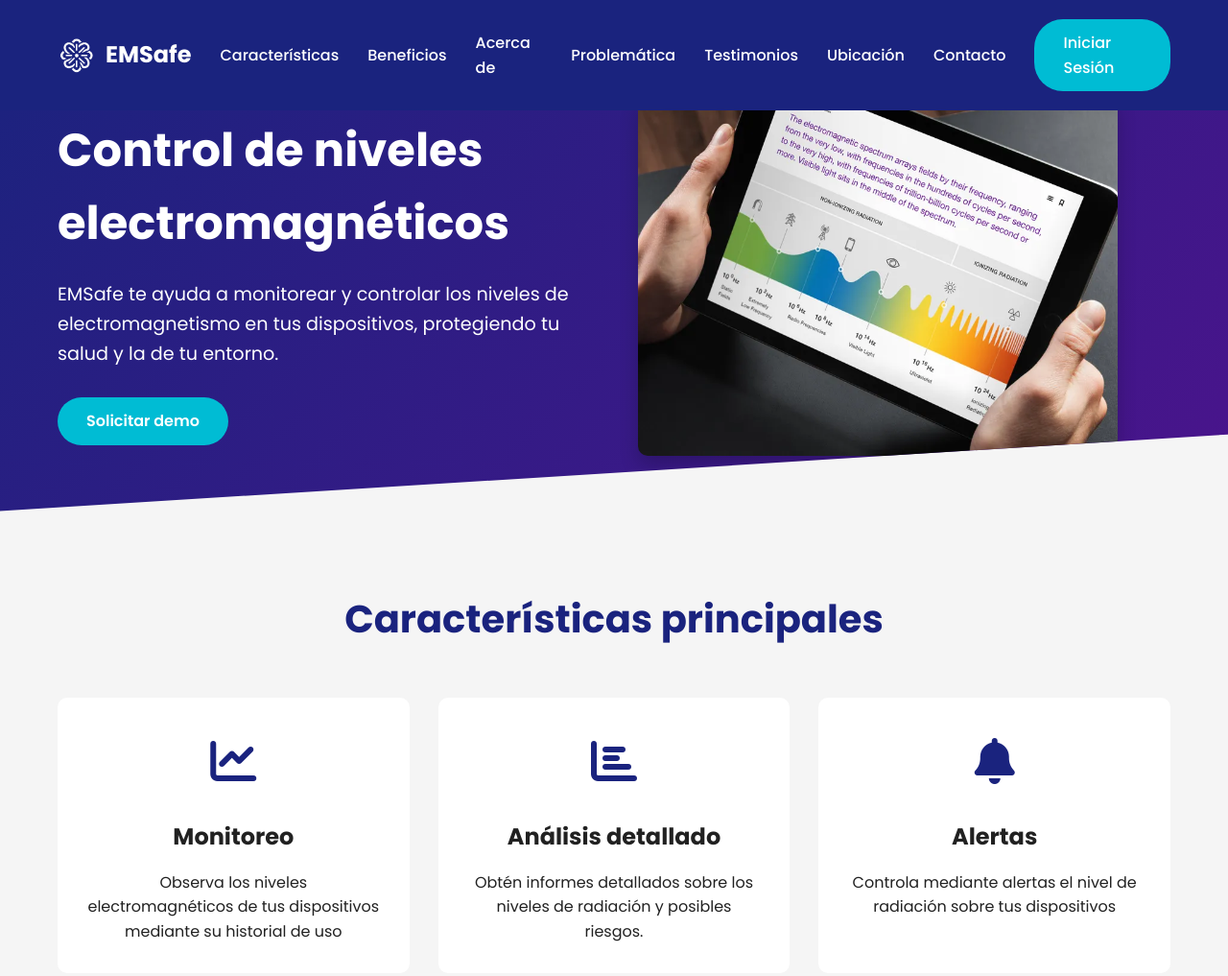
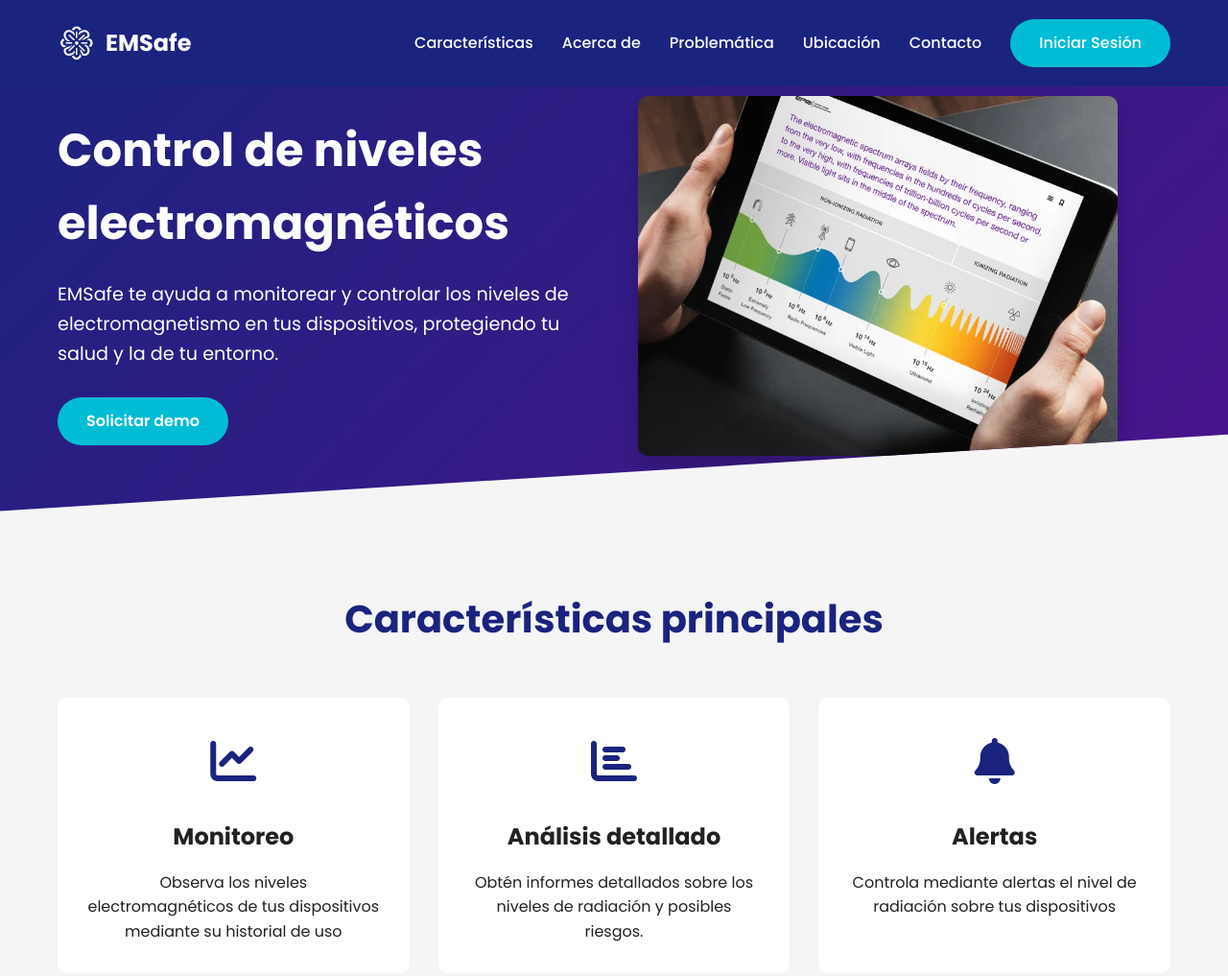
Before and after one commit to EMSafeUPC/EMSafe.github.io, a plain HTML site: page index.html in a window 1280 px wide. Shown: the top 1017 px of the page at 96% size. Drawn offline with Linux system fonts and the light colour scheme.

Commit message:
feat: update index.html

```diff
--- a/index.html
+++ b/index.html
@@ -22,13 +22,11 @@
             </label>
             <ul class="nav-links">
                 <li><a href="#features">Características</a></li>
-                <li><a href="#benefits">Beneficios</a></li>
                 <li><a href="#about">Acerca de</a></li>
                 <li><a href="#problem">Problemática</a></li>
-                <li><a href="#testimonials">Testimonios</a></li>
                 <li><a href="#location">Ubicación</a></li>
                 <li><a href="#contact">Contacto</a></li>
-                <li><a href="./navbar/login.html" class="cta-button">Iniciar Sesión</a></li>
+                <li><a href="https://emsafe-bcdfd.web.app/login" class="cta-button">Iniciar Sesión</a></li>
             </ul>
         </nav>
     </header>
@@ -143,7 +141,7 @@
                                 <br>
                             </div>
                             <div class="video-wrapper">
-                                <iframe width="100%" height="315" src="https://www.youtube.com/embed/PugZMNy-vUk" title="Video sobre EMSafe Product" frameborder="0" allow="accelerometer; autoplay; clipboard-write; encrypted-media; gyroscope; picture-in-picture" allowfullscreen></iframe>
+                                <iframe width="100%" height="315" src="https://upcedupe-my.sharepoint.com/:v:/g/personal/u202218791_upc_edu_pe/Ecr4gx5JJKpInMJ9cE75mQwBDwbGKn4O6r74JwKe_Mq-eQ?nav=eyJyZWZlcnJhbEluZm8iOnsicmVmZXJyYWxBcHAiOiJPbmVEcml2ZUZvckJ1c2luZXNzIiwicmVmZXJyYWxBcHBQbGF0Zm9ybSI6IldlYiIsInJlZmVycmFsTW9kZSI6InZpZXciLCJyZWZlcnJhbFZpZXciOiJNeUZpbGVzTGlua0NvcHkifX0&e=9RQlFZ" title="Video sobre EMSafe Product" frameborder="0" allow="accelerometer; autoplay; clipboard-write; encrypted-media; gyroscope; picture-in-picture" allowfullscreen></iframe>
                             </div>
                         </div>
                     </div>
```
